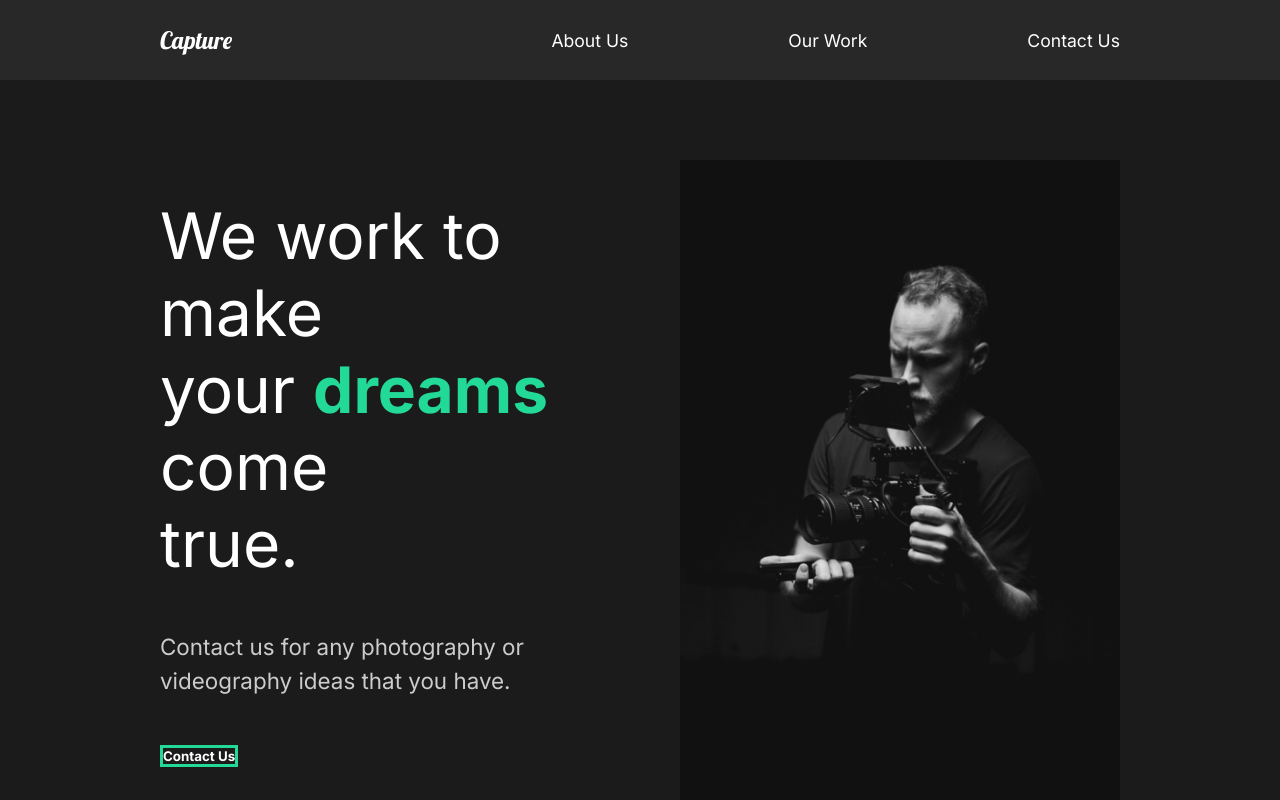
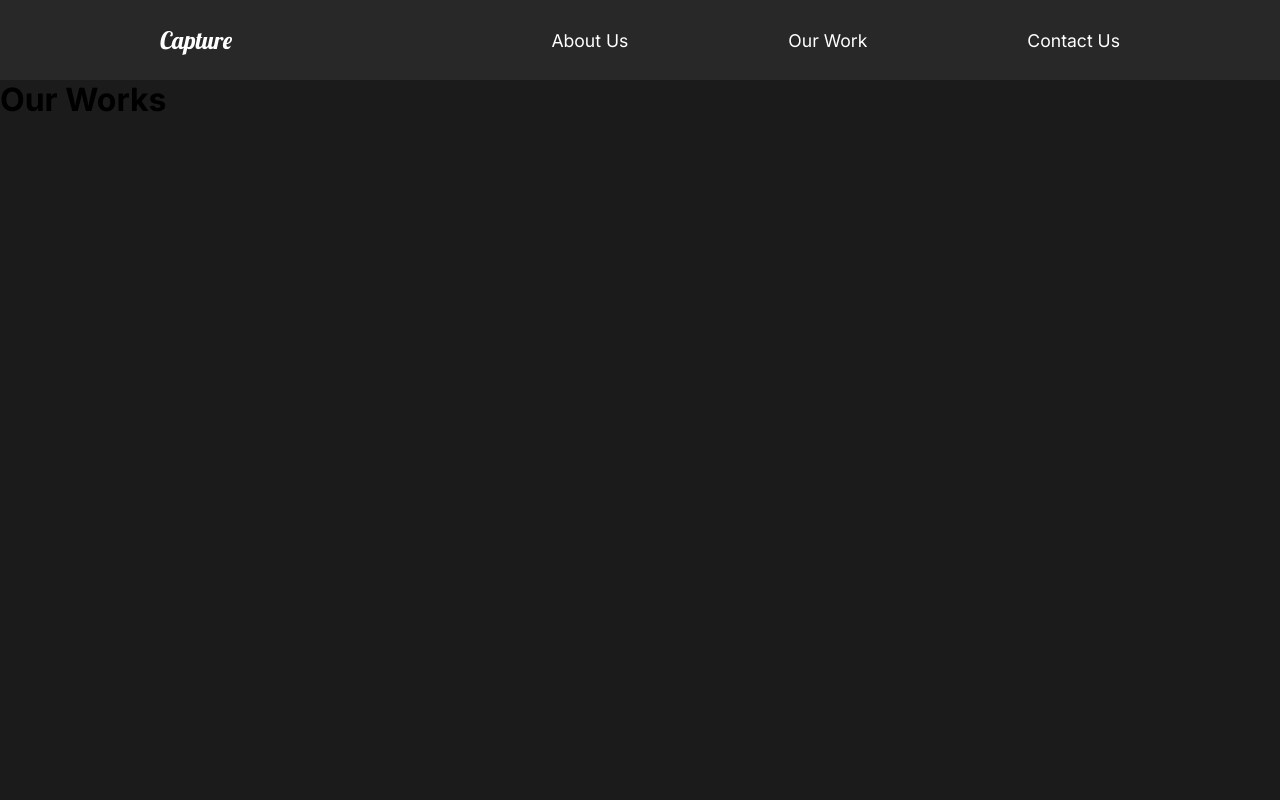
Before and after one commit to adyashapadhy/capture-portfolio, a React (Create React App) app: page /work in a window 1280 px wide. Shown: the top 800 px of the page. Built offline with nearby package versions, Linux system fonts and the light colour scheme.

Commit message:
React Router

```diff
--- a/src/App.js
+++ b/src/App.js
@@ -6,14 +6,31 @@
 
 //Import Pages
 import AboutUs from "./pages/AboutUs";
+import ContactUs from "./pages/ContactUs";
+import OurWork from "./pages/OurWork";
 
+//import from components
 import Nav from './components/Nav';
+
+//Router
+import {Switch, Route} from 'react-router-dom';
+
 function App() {
   return (
     <div className="App">
       <GlobalStyle />
       <Nav />
-      <AboutUs />
+      <Switch>
+        <Route path="/" exact>
+          <AboutUs />
+        </Route>
+        <Route path="/work">
+          <OurWork />
+        </Route>
+        <Route path="/contact">
+          <ContactUs />
+        </Route>
+     </Switch>
     </div>
   );
 }
--- a/src/components/Nav.js
+++ b/src/components/Nav.js
@@ -1,20 +1,22 @@
 import styled from 'styled-components';
+import {Link} from 'react-router-dom';
+
 
 const Nav = () => {
     return(
         <StyledNav>
             <h1>
-                <a id="logo" href="#">Capture</a>
+                <Link id="logo" to="/">Capture</Link>
             </h1>
             <ul>
                 <li>
-                    <a href="#">About Us</a>
+                    <Link to="/">About Us</Link>
                 </li>
                 <li>
-                    <a href="#">Our Work</a>
+                    <Link to="/work">Our Work</Link>
                 </li>
                 <li>
-                    <a href="#">Contact Us</a>
+                    <Link to="/contact">Contact Us</Link>
                 </li>
             </ul>
         </StyledNav>
--- a/src/index.js
+++ b/src/index.js
@@ -2,10 +2,13 @@
 import ReactDOM from 'react-dom';
 import App from './App';
 import reportWebVitals from './reportWebVitals';
+import {BrowserRouter} from 'react-router-dom';
 
 ReactDOM.render(
   <React.StrictMode>
-    <App />
+    <BrowserRouter>
+      <App />
+    </BrowserRouter>
   </React.StrictMode>,
   document.getElementById('root')
 );
--- /dev/null
+++ b/src/pages/ContactUs.js
@@ -0,0 +1,10 @@
+
+const ContactUs = () => {
+    return (
+        <div>
+            <h1>Our Contact </h1>
+        </div>
+    );
+};
+
+export default ContactUs;
--- /dev/null
+++ b/src/pages/OurWork.js
@@ -0,0 +1,10 @@
+
+const OurWork = () => {
+    return (
+        <div>
+            <h1>Our Works</h1>
+        </div>
+    );
+};
+
+export default OurWork;
```
